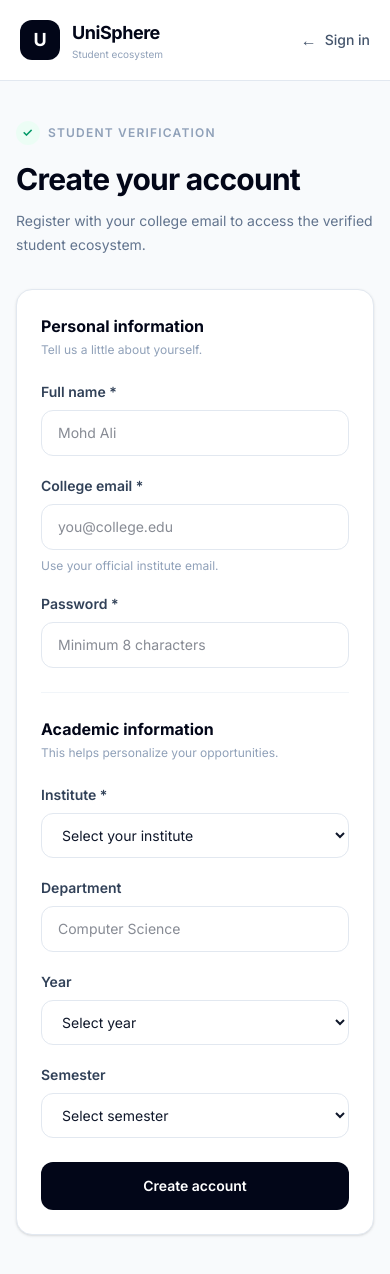
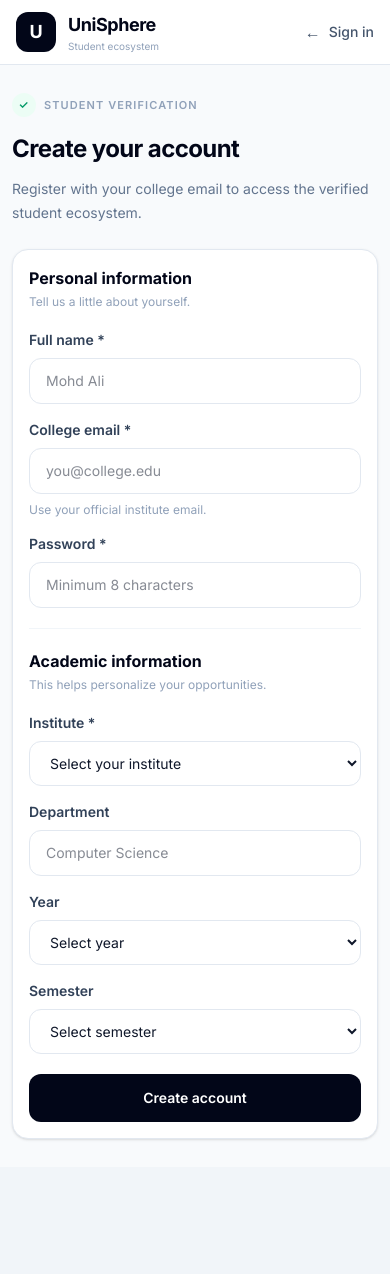
Before and after one commit to aliibakhtiyar/student-project-main, a React (Vite) app in the folder frontend/: page /register in a window 390 px wide. After the commit the page ends 1167 px from the top, so only its background shows below. Built offline with nearby package versions, Linux system fonts and the light colour scheme; no server answers.

Commit message:
Update Register.jsx

```diff
--- a/frontend/src/pages/Register.jsx
+++ b/frontend/src/pages/Register.jsx
@@ -1,3 +1,4 @@
+
 import { useState } from "react";
 
 import {
@@ -85,17 +86,19 @@ const Register = () => {
   };
 
   return (
-    <div className="min-h-screen bg-slate-50">
+    <div className="min-h-screen w-full overflow-x-hidden bg-slate-50">
 
       {/* Header */}
+
       <header className="border-b border-slate-200 bg-white">
-        <div className="mx-auto flex h-20 max-w-6xl items-center justify-between px-5">
+
+        <div className="mx-auto flex h-16 w-full max-w-6xl items-center justify-between gap-3 px-4 sm:h-20 sm:px-5">
 
           <Logo />
 
           <Link
             to="/login"
-            className="flex items-center gap-2 text-sm font-medium text-slate-600 transition hover:text-slate-950"
+            className="flex shrink-0 items-center gap-2 text-sm font-medium text-slate-600 transition hover:text-slate-950"
           >
             <span className="text-base">
               ←
@@ -105,23 +108,28 @@ const Register = () => {
           </Link>
 
         </div>
+
       </header>
 
       {/* Main */}
-      <main className="mx-auto max-w-3xl px-4 py-10 md:py-14">
+
+      <main className="mx-auto w-full max-w-3xl px-3 py-7 sm:px-4 sm:py-10 md:py-14">
 
         {/* Heading */}
-        <div className="mb-8">
 
-          <div className="mb-4 flex items-center gap-2 text-xs font-semibold uppercase tracking-widest text-slate-400">
-            <span className="flex h-6 w-6 items-center justify-center rounded-full bg-emerald-50 text-emerald-600">
+        <div className="mb-6 sm:mb-8">
+
+          <div className="mb-4 flex items-center gap-2 text-[11px] font-semibold uppercase tracking-widest text-slate-400 sm:text-xs">
+
+            <span className="flex h-6 w-6 shrink-0 items-center justify-center rounded-full bg-emerald-50 text-emerald-600">
               ✓
             </span>
 
             Student verification
+
           </div>
 
-          <h1 className="text-3xl font-bold tracking-tight text-slate-950 md:text-4xl">
+          <h1 className="text-2xl font-bold tracking-tight text-slate-950 sm:text-3xl md:text-4xl">
             Create your account
           </h1>
 
@@ -133,14 +141,16 @@ const Register = () => {
         </div>
 
         {/* Form Card */}
-        <div className="rounded-2xl border border-slate-200 bg-white p-6 shadow-sm md:p-8">
+
+        <div className="rounded-2xl border border-slate-200 bg-white p-4 shadow-sm sm:p-6 md:p-8">
 
           <form
             onSubmit={handleSubmit}
-            className="space-y-6"
+            className="space-y-5 sm:space-y-6"
           >
 
             {/* Personal Information */}
+
             <div>
 
               <h2 className="text-base font-bold text-slate-950">
@@ -153,10 +163,11 @@ const Register = () => {
 
             </div>
 
-            <div className="grid gap-5 md:grid-cols-2">
+            <div className="grid min-w-0 grid-cols-1 gap-4 sm:gap-5 md:grid-cols-2">
 
               {/* Name */}
-              <div className="md:col-span-2">
+
+              <div className="min-w-0 md:col-span-2">
 
                 <label className="mb-2 block text-sm font-semibold text-slate-700">
                   Full name *
@@ -168,13 +179,14 @@ const Register = () => {
                   value={formData.name}
                   onChange={handleChange}
                   placeholder="Mohd Ali"
-                  className="w-full rounded-xl border border-slate-200 px-4 py-3 text-sm outline-none transition focus:border-slate-950 focus:ring-4 focus:ring-slate-100"
+                  className="w-full min-w-0 rounded-xl border border-slate-200 px-4 py-3 text-sm outline-none transition focus:border-slate-950 focus:ring-4 focus:ring-slate-100"
                 />
 
               </div>
 
               {/* Email */}
-              <div className="md:col-span-2">
+
+              <div className="min-w-0 md:col-span-2">
 
                 <label className="mb-2 block text-sm font-semibold text-slate-700">
                   College email *
@@ -186,7 +198,7 @@ const Register = () => {
                   value={formData.email}
                   onChange={handleChange}
                   placeholder="you@college.edu"
-                  className="w-full rounded-xl border border-slate-200 px-4 py-3 text-sm outline-none transition focus:border-slate-950 focus:ring-4 focus:ring-slate-100"
+                  className="w-full min-w-0 rounded-xl border border-slate-200 px-4 py-3 text-sm outline-none transition focus:border-slate-950 focus:ring-4 focus:ring-slate-100"
                 />
 
                 <p className="mt-2 text-xs text-slate-400">
@@ -196,7 +208,8 @@ const Register = () => {
               </div>
 
               {/* Password */}
-              <div className="md:col-span-2">
+
+              <div className="min-w-0 md:col-span-2">
 
                 <label className="mb-2 block text-sm font-semibold text-slate-700">
                   Password *
@@ -208,7 +221,7 @@ const Register = () => {
                   value={formData.password}
                   onChange={handleChange}
                   placeholder="Minimum 8 characters"
-                  className="w-full rounded-xl border border-slate-200 px-4 py-3 text-sm outline-none transition focus:border-slate-950 focus:ring-4 focus:ring-slate-100"
+                  className="w-full min-w-0 rounded-xl border border-slate-200 px-4 py-3 text-sm outline-none transition focus:border-slate-950 focus:ring-4 focus:ring-slate-100"
                 />
 
               </div>
@@ -218,6 +231,7 @@ const Register = () => {
             <div className="h-px bg-slate-100" />
 
             {/* Academic Information */}
+
             <div>
 
               <h2 className="text-base font-bold text-slate-950">
@@ -230,10 +244,11 @@ const Register = () => {
 
             </div>
 
-            <div className="grid gap-5 md:grid-cols-2">
+            <div className="grid min-w-0 grid-cols-1 gap-4 sm:gap-5 md:grid-cols-2">
 
               {/* Institute */}
-              <div className="md:col-span-2">
+
+              <div className="min-w-0 md:col-span-2">
 
                 <label className="mb-2 block text-sm font-semibold text-slate-700">
                   Institute *
@@ -243,7 +258,7 @@ const Register = () => {
                   name="institute"
                   value={formData.institute}
                   onChange={handleChange}
-                  className="w-full rounded-xl border border-slate-200 bg-white px-4 py-3 text-sm outline-none transition focus:border-slate-950 focus:ring-4 focus:ring-slate-100"
+                  className="w-full min-w-0 rounded-xl border border-slate-200 bg-white px-4 py-3 text-sm outline-none transition focus:border-slate-950 focus:ring-4 focus:ring-slate-100"
                 >
                   <option value="">
                     Select your institute
@@ -293,7 +308,8 @@ const Register = () => {
               </div>
 
               {/* Department */}
-              <div>
+
+              <div className="min-w-0">
 
                 <label className="mb-2 block text-sm font-semibold text-slate-700">
                   Department
@@ -305,13 +321,14 @@ const Register = () => {
                   value={formData.department}
                   onChange={handleChange}
                   placeholder="Computer Science"
-                  className="w-full rounded-xl border border-slate-200 px-4 py-3 text-sm outline-none transition focus:border-slate-950 focus:ring-4 focus:ring-slate-100"
+                  className="w-full min-w-0 rounded-xl border border-slate-200 px-4 py-3 text-sm outline-none transition focus:border-slate-950 focus:ring-4 focus:ring-slate-100"
                 />
 
               </div>
 
               {/* Year */}
-              <div>
+
+              <div className="min-w-0">
 
                 <label className="mb-2 block text-sm font-semibold text-slate-700">
                   Year
@@ -321,7 +338,7 @@ const Register = () => {
                   name="year"
                   value={formData.year}
                   onChange={handleChange}
-                  className="w-full rounded-xl border border-slate-200 bg-white px-4 py-3 text-sm outline-none transition focus:border-slate-950 focus:ring-4 focus:ring-slate-100"
+                  className="w-full min-w-0 rounded-xl border border-slate-200 bg-white px-4 py-3 text-sm outline-none transition focus:border-slate-950 focus:ring-4 focus:ring-slate-100"
                 >
                   <option value="">
                     Select year
@@ -347,7 +364,8 @@ const Register = () => {
               </div>
 
               {/* Semester */}
-              <div>
+
+              <div className="min-w-0">
 
                 <label className="mb-2 block text-sm font-semibold text-slate-700">
                   Semester
@@ -357,7 +375,7 @@ const Register = () => {
                   name="semester"
                   value={formData.semester}
                   onChange={handleChange}
-                  className="w-full rounded-xl border border-slate-200 bg-white px-4 py-3 text-sm outline-none transition focus:border-slate-950 focus:ring-4 focus:ring-slate-100"
+                  className="w-full min-w-0 rounded-xl border border-slate-200 bg-white px-4 py-3 text-sm outline-none transition focus:border-slate-950 focus:ring-4 focus:ring-slate-100"
                 >
                   <option value="">
                     Select semester
@@ -382,6 +400,7 @@ const Register = () => {
             </div>
 
             {/* Submit */}
+
             <button
               type="submit"
               disabled={loading}
@@ -397,6 +416,7 @@ const Register = () => {
         </div>
 
       </main>
+
     </div>
   );
 };
```
